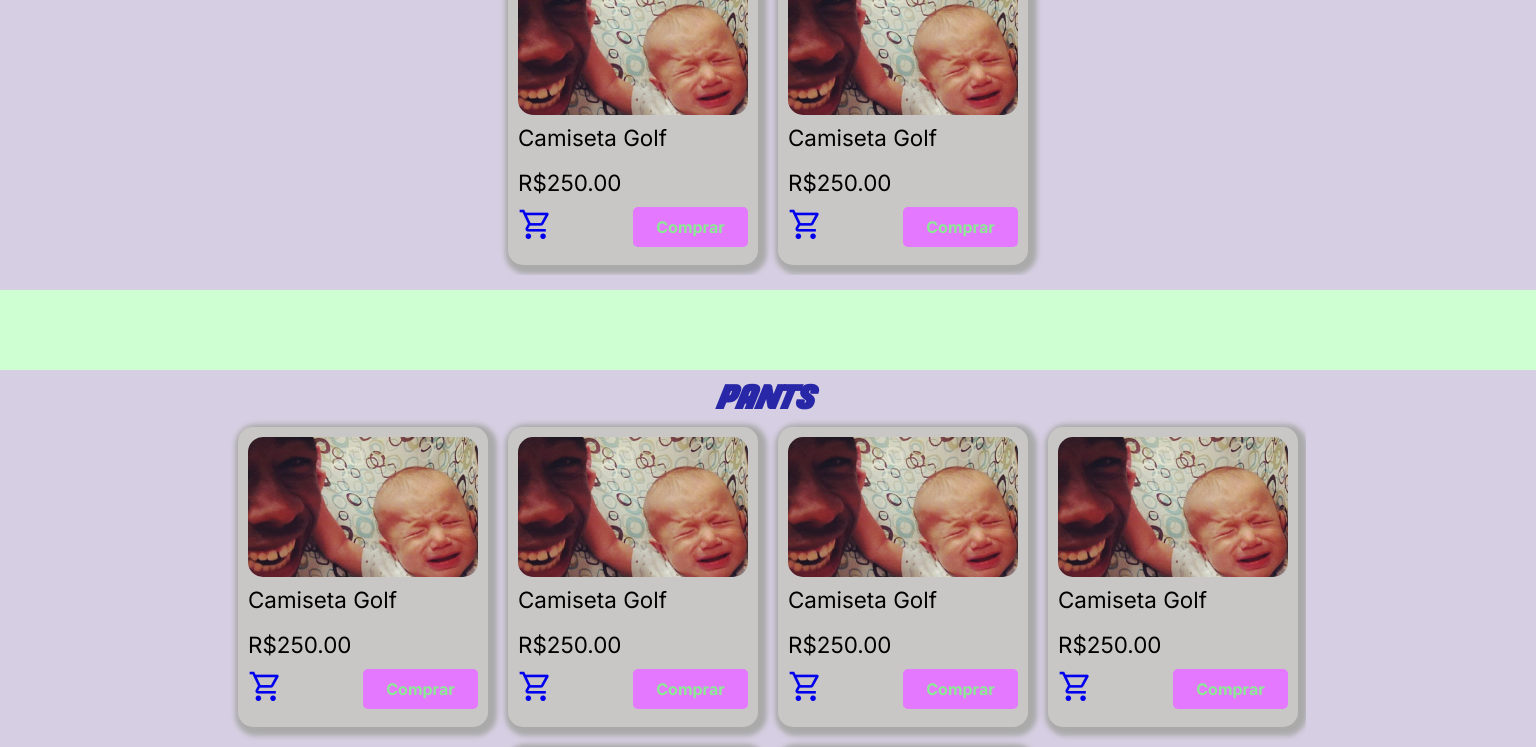
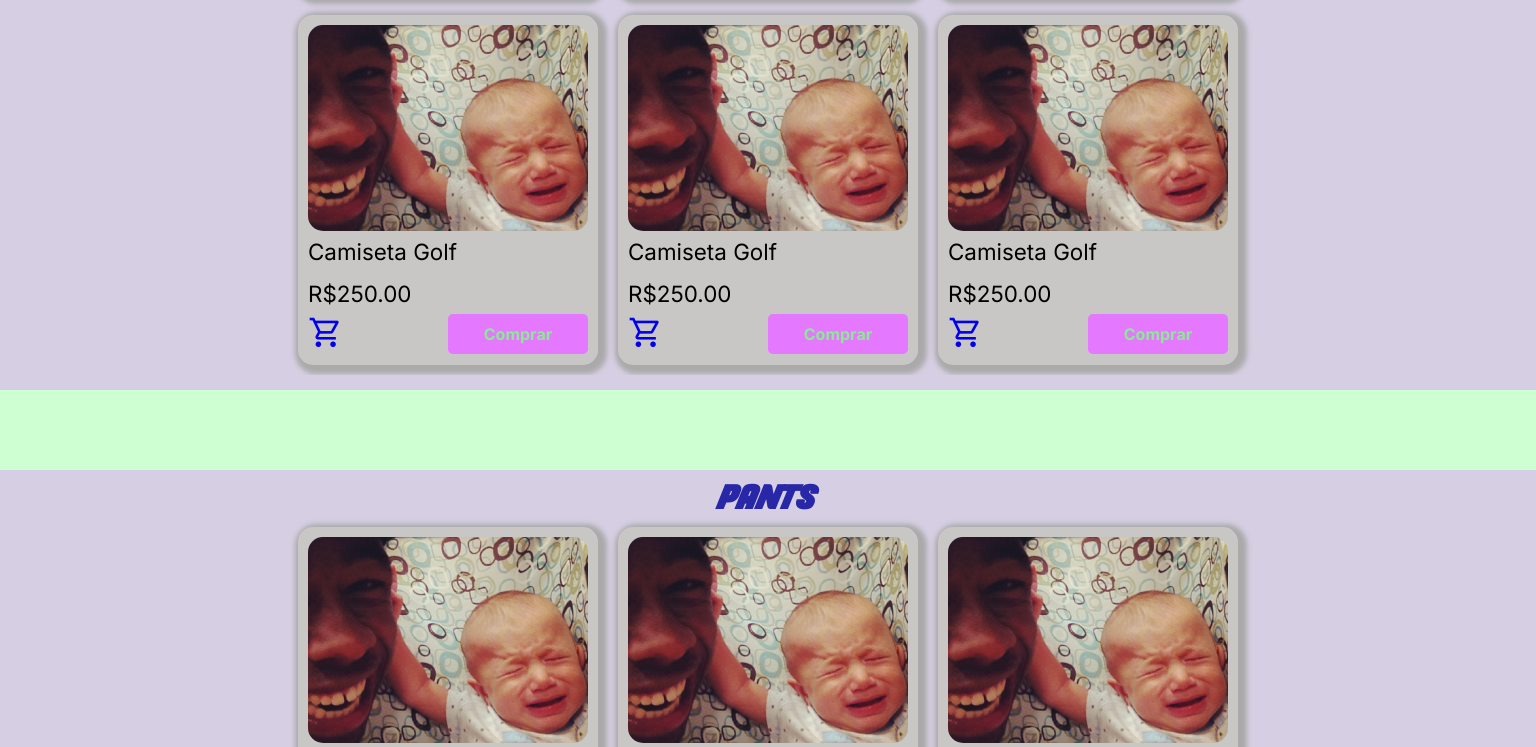
Before and after one commit to itsmepaulo/blnd-store, a plain HTML site: page index.html in a window 1536 px wide. Shown: the part 590-1337 px from the top of the page. Drawn offline with nearby package versions, Linux system fonts and the light colour scheme.

Commit message:
Adição de mais uma linha e aumento do tamanho dos cards

```diff
--- a/index.html
+++ b/index.html
@@ -64,7 +64,7 @@
             <h2>T - Shirts</h2>
             <ul class="product-div">
                 <li class="product-item">
-                    <img src="medias/frank_rio.jpeg" alt="">
+                    <img src="medias/tshirt-golf-wang.jpg" alt="">
                     <p class="product-item--caption">Camiseta Golf</p>
                     <p class="price">R$250.00</p>
                     <a href="#" class="carrinho">
--- a/styles/components/_main.scss
+++ b/styles/components/_main.scss
@@ -28,7 +28,7 @@ main {
 
             .product-item {
                 display: grid;
-                grid-template-rows: 50% 16% 16% 16%;
+                grid-template-rows: 50% 12.5% 12.5% 12.5% 12.5%;
                 grid-template-columns: 50% 50%;
                 background-color: rgb(201, 198, 198);
                 border-radius: 15px;
@@ -38,7 +38,7 @@ main {
                 box-shadow: 3px 3px 5px 6px #aaaaaa;
 
                 img {
-                    grid-row: 1 / 2;
+                    grid-row: 1 / 3;
                     grid-column: 1 / 3;
                     object-fit: cover;
                     height: 100%;
@@ -49,27 +49,28 @@ main {
                 .product-item--caption {
                     @include mixins.ff-fs-cl(var(--texto), 0.9rem, black);
                     align-self: center;
-                    grid-row: 2;
+                    grid-row: 3;
                     grid-column: 1 / 3;
                     font-weight: bold;
                 }
 
                 .price {
                     @include mixins.ff-fs-cl(var(--texto), 0.9rem, black);
-                    grid-row: 3;
+                    grid-row: 4;
+                    grid-column: 1;
                     align-self: center;
                     font-weight: bold;
                 }
 
                 .carrinho {
-                    grid-row: 4 / 5;
+                    grid-row: 5;
                     grid-column: 1;
                     align-self: center;
 
                 }
 
                 .comprar {
-                    grid-row: 4;
+                    grid-row: 5;
                     grid-column: 2;
                     align-self: center;
                     text-decoration: none;
@@ -151,13 +152,13 @@ main {
 
                     .price {
                         @include mixins.ff-fs-cl(var(--texto), 1.4rem, black);
-                        grid-row: 3;
+                        grid-row: 4;
                         align-self: center;
                         font-weight: 400;
                     }
 
                     .carrinho {
-                        grid-row: 4 / 5;
+                        grid-row: 5;
                         grid-column: 1;
                         align-self: center;
 
@@ -211,8 +212,8 @@ main {
                 overflow: hidden;
 
                 .product-item {
-                    width: 250px;
-                    height: 300px;
+                    width: 300px;
+                    height: 350px;
 
 
                     .product-item--caption {
@@ -222,13 +223,13 @@ main {
 
                     .price {
                         @include mixins.ff-fs-cl(var(--texto), 1.4rem, black);
-                        grid-row: 3;
+                        grid-row: 4;
                         align-self: center;
                         font-weight: 400;
                     }
 
                     .carrinho {
-                        grid-row: 4 / 5;
+                        grid-row: 5;
                         grid-column: 1;
                         align-self: center;
 
```
Also changed, not shown: medias/tshirt-golf-wang.jpg (added), styles.css, 1 other file.
